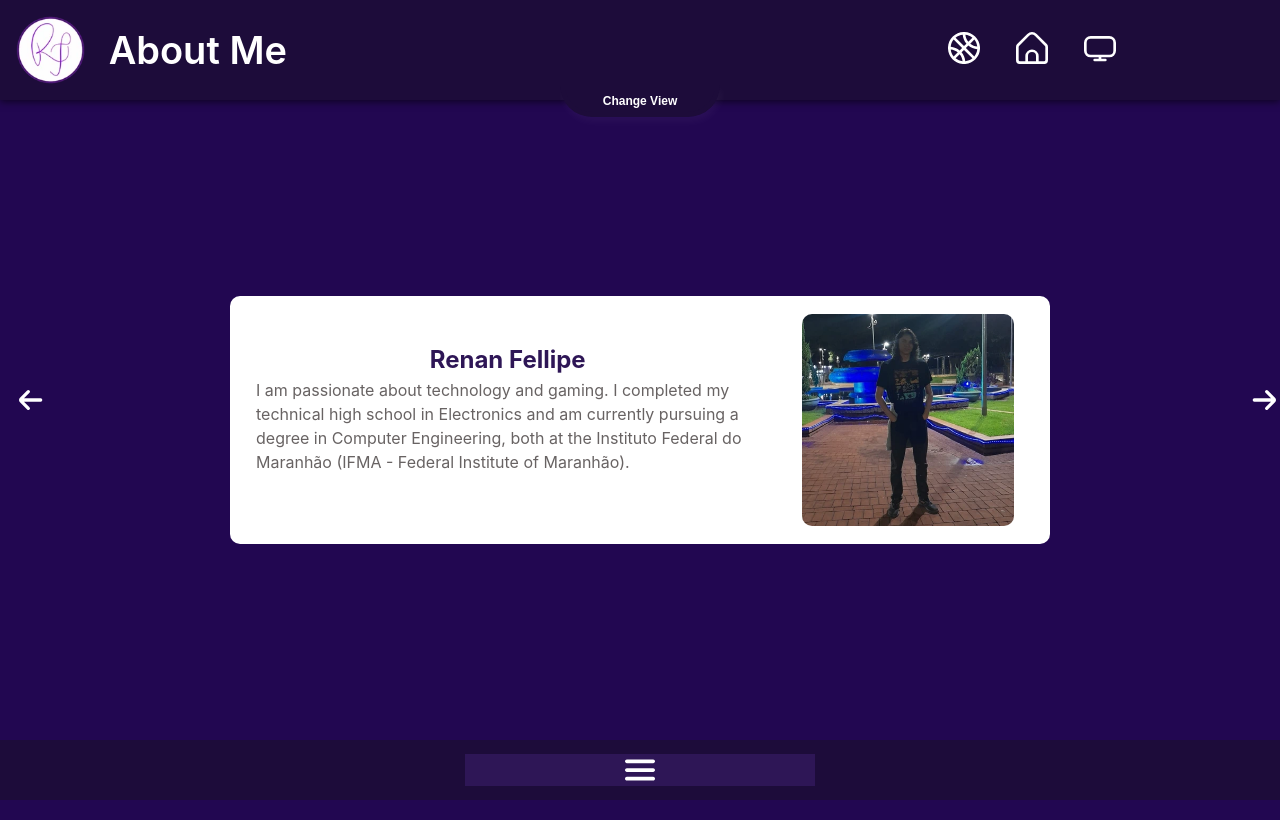
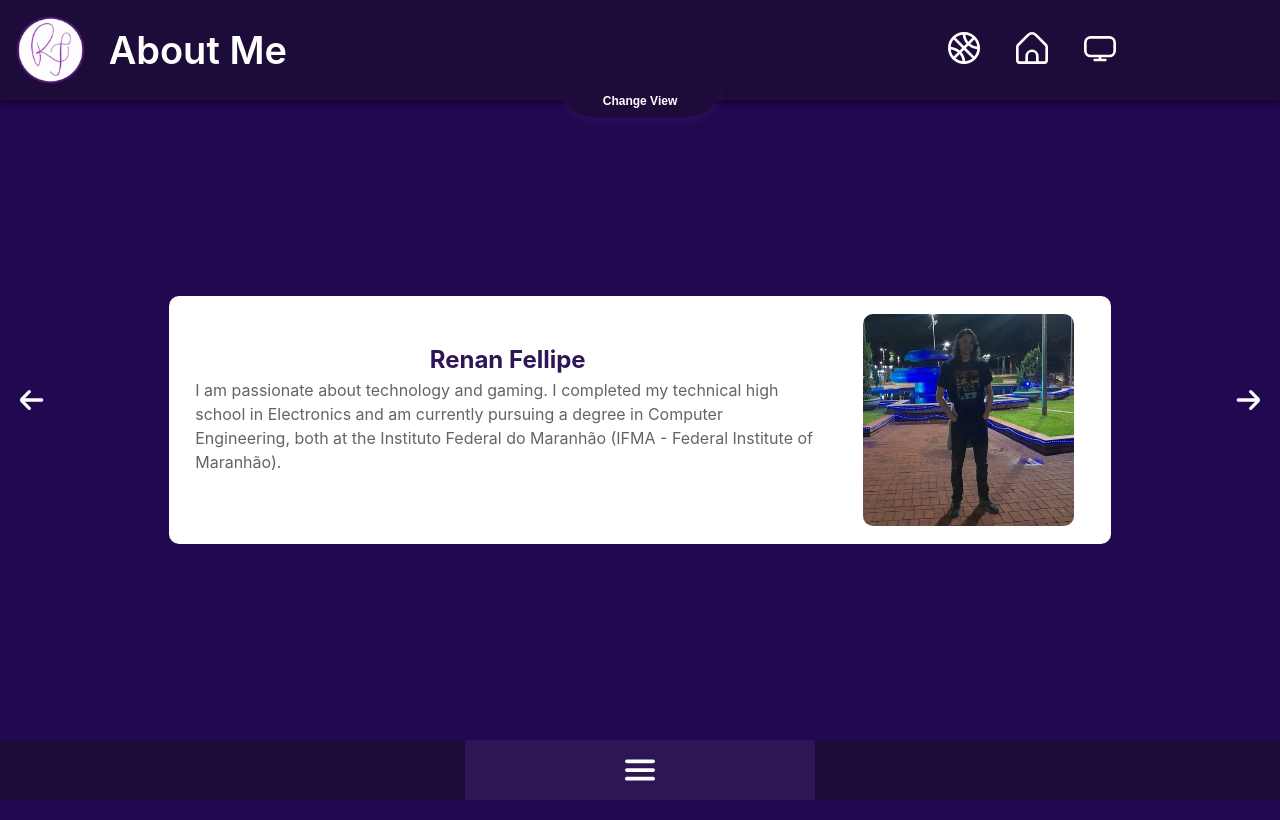
Before and after one commit to Xounder/portfolio, a React (Vite) app: page / in a window 1280 px wide. Built offline with nearby package versions, Linux system fonts and the light colour scheme.

Commit message:
fixed responsivity home-pages

```diff
--- a/src/index.css
+++ b/src/index.css
@@ -20,13 +20,6 @@ body{
   box-sizing: border-box;
 }
 
-#root {
-  display: flex;
-  flex-direction: column;
-  height: 100vh;
-  width: 100vw;
-}
-
 a {
   text-decoration: none;
 }
--- a/src/pages/HomePage/HomePage.css
+++ b/src/pages/HomePage/HomePage.css
@@ -14,7 +14,7 @@
   flex-grow: 1;
   margin-bottom: 0;
   height: 100vh;
-  padding-top: 30px;
+  padding-top: 15px;
 }
 
 .home-main .content .group-cards {
@@ -44,18 +44,19 @@
   background-color: var(--secondary-color);
 }
 
-@media screen and (max-width: 600px) {
-  .section-buttons__left-arrow {
-    width: 33.33%;
-  }
+.section-buttons__left-arrow {
+  height: 100%;
+  flex: 1;
+}
 
-  .section-buttons__right-arrow {
-    width: 33.33%;
-  }
+.section-buttons__menu {
+  height: 100%;
+  flex: 1;
+}
 
-  .section-buttons__menu {
-    width: 33.33%;
-  }
+.section-buttons__right-arrow {
+  height: 100%;
+  flex: 1;
 }
 
 @media screen and (min-width: 600px) {
@@ -64,23 +65,11 @@
   }
 
   .home-main {
-    padding-top: 40px;
+    padding-top: 20px;
   }
 
   .home-main .content .group-cards {
     max-height: calc(100vh - 100px - 60px);
-  }
-
-  .section-buttons__left-arrow {
-    width: 33.33%;
-  }
-
-  .section-buttons__right-arrow {
-    width: 33.33%;
-  }
-
-  .section-buttons__menu {
-    width: 33.33%;
   }
 }
 
@@ -90,11 +79,7 @@
   }
 
   .home-main {
-    padding-top: 60px;
-  }
-
-  .home-main .content .group-cards {
-    max-height: 100vh;
+    padding-top: 0;
   }
 }
 
@@ -112,25 +97,18 @@
     background-color: var(--primary-color);
   }
 
-  .section-buttons__left-arrow {
+  .section-buttons__left-arrow,
+  .section-buttons__right-arrow  {
     width: 60px;
-    position: fixed;
-    top: 50%;
-    transform: translateY(-50%);
-  }
-  .section-buttons__right-arrow {
-    width: 60px;
+    height: 300px;
+    max-height: 35vh;
     position: fixed;
     top: 50%;
     transform: translateY(-50%);
   }
 
   .section-buttons__left-arrow{
-    left: -0.06em;
-  }
-
-  .section-buttons__right-arrow {
-    right: -1em;
+    left: 0;
   }
 
   .section-buttons__menu {
@@ -138,6 +116,8 @@
     align-items: center;
     justify-content: center;
   }
+
+  .section-buttons__right-arrow {
+    right: 0;
+  }
 }
-
-@media screen and (min-width: 1440px) {}
--- a/src/pages/HomePage/HomePage.tsx
+++ b/src/pages/HomePage/HomePage.tsx
@@ -100,7 +100,7 @@ export const HomePage = () => {
           animate={{ opacity: 1, y: 0 }}
           exit={{ opacity: 0, y: 0 }}
           transition={{ duration: 0.5 }}
-          style={{width:"100%", display:"flex", justifyContent:"center"}}
+          style={{width:"100%", height:"100%", display:"flex", justifyContent:"center"}}
         >
           <aside className="section-buttons__left-arrow">
             <ArrowSectionButton
--- a/src/pages/HomePageScroll/HomePageScroll.css
+++ b/src/pages/HomePageScroll/HomePageScroll.css
@@ -1,6 +1,10 @@
 .home-scroll-header{
-    min-height: 6em;
-    max-height: 6em;
+    position: fixed;
+    top: 0;
+    left: 0;
+    z-index: 100;
+    width: 100%;
+    height: 90px;
 }
 
 .home-scroll-main {
@@ -8,9 +12,10 @@
     flex-direction: column;
     justify-content: center;
     align-items: center;
-    gap: 4em 0;
-    padding-top: 2em;
-    margin-bottom: 2em;
+    gap: 64px 0;
+    width: 100%;
+    padding-top: 120px;
+    margin-bottom: 32px;
 }
 
 .home-scroll-main section {
@@ -18,23 +23,33 @@
     flex-direction: column;
     justify-content: center;
     align-items: center;
-    gap: 2em;
+    gap: 32px;
     margin: auto;
+}
+
+.contact,
+.about-me,
+.contact-form {
+    width: 100%;
+}
+
+.group-cards {
+    width: 98%;
 }
 
 .home-scroll-footer {
     width: 100%;
-    height: 60px;
+    padding: 15px 0;
     display: flex;
     flex-direction: column;
-    gap: 0.2em;
     justify-content: center;
     align-items: center;
     background-color: var(--secondary-color);
     color: white;
 }
 
-.home-scroll-footer h4, .home-scroll-footer p{
+.home-scroll-footer h4,
+.home-scroll-footer p {
     margin: 0;
 }
 
@@ -44,19 +59,21 @@
 }
 
 @media screen and (min-width: 600px) {
-    .home-scroll-main {
-        gap: 5em 0;
-        padding-top: 4em;
+    .home-scroll-header {
+        height: 100px;
     }
 
-    .home-scroll-main section {
-        gap: 2em;
-        width: 90%;
+    .home-scroll-main {
+        padding-top: 140px;
+    }
+
+    .group-cards {
+        width: 95%;
     }
 }
 
 @media screen and (min-width: 1024px) {
-    .home-scroll-main  section {
+    .home-scroll-main section {
         width: 80%;
     }
 }
```
